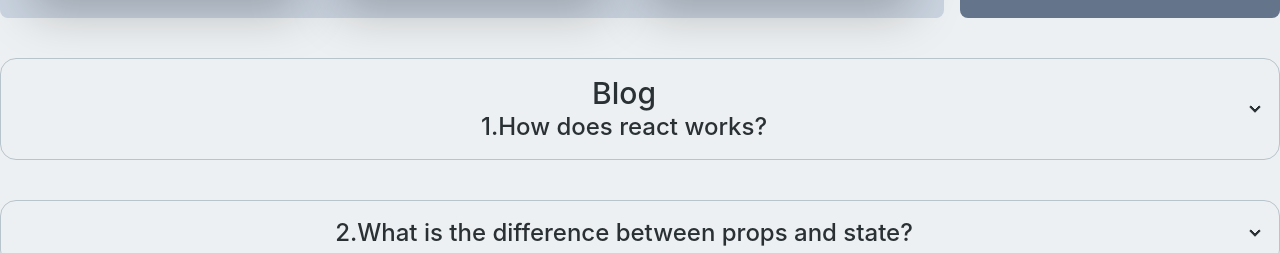
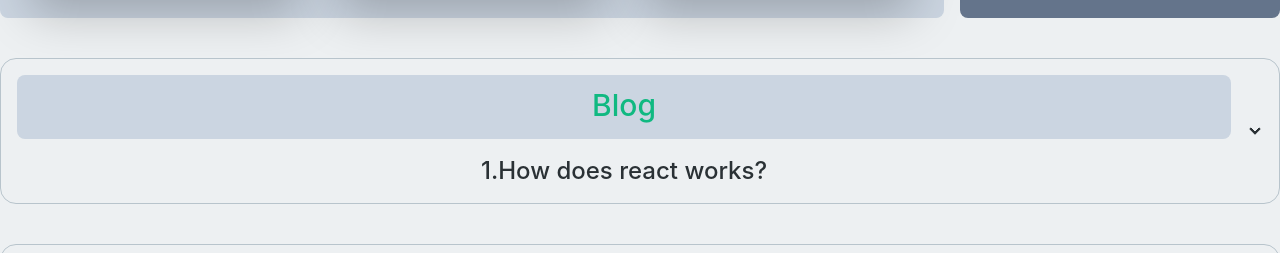
Before and after one commit to Shamimayesmin/fitness-petrol-gym, a React (Create React App) app: page / in a window 1280 px wide. Shown: the part 1530-1783 px from the top of the page. Built offline with nearby package versions, Linux system fonts and the light colour scheme.

Commit message:
bit changed

```diff
--- a/src/components/Blog/Blog.js
+++ b/src/components/Blog/Blog.js
@@ -7,7 +7,8 @@ const Blog = () => {
 
                 <div tabIndex={0} className="collapse collapse-arrow border border-base-300 bg-base-100 rounded-box mt-10 mb-10">
                 <div className="collapse-title text-3xl font-medium">
-                    Blog
+                   <h2 className='text-emerald-500 mb-4 bg-slate-300 h-16 p-3 rounded-lg'> Blog</h2>
+
                     <p className='text-2xl'>1.How does react works?</p>
                 </div>
                 <div className="collapse-content">
```
